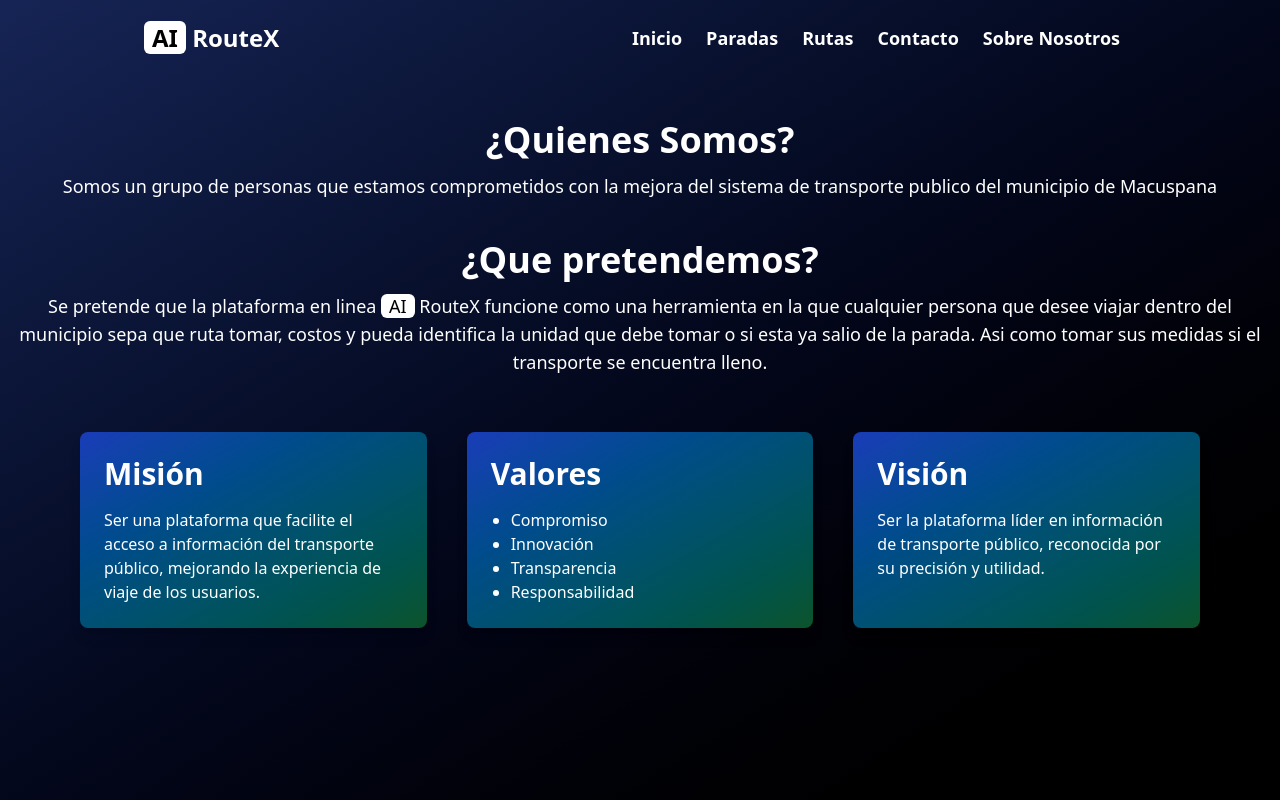
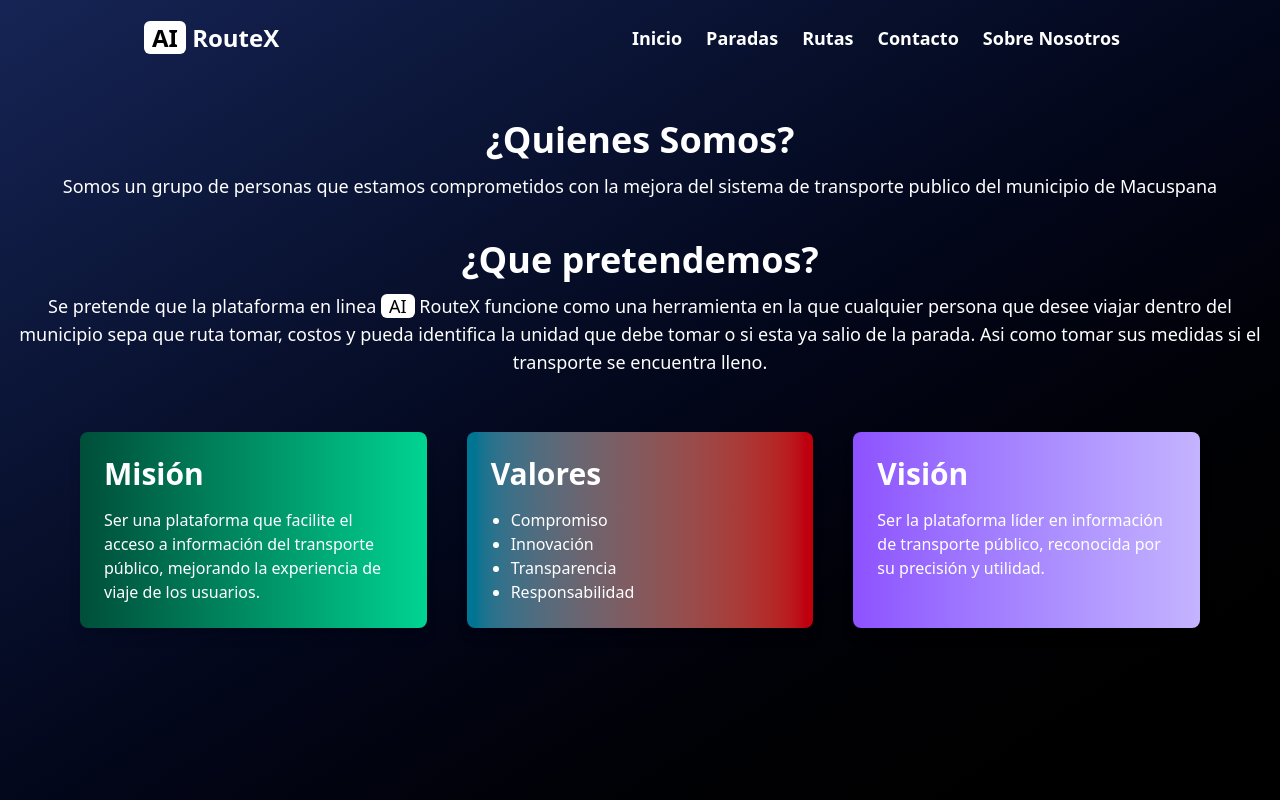
Before and after one commit to dualipin/AI-RouteX, a Vue app: page /about in a window 1280 px wide. Built offline with nearby package versions, Linux system fonts and the light colour scheme.

Commit message:
fix: update colors about

```diff
--- a/src/views/AboutView.vue
+++ b/src/views/AboutView.vue
@@ -19,14 +19,18 @@
       </p>
     </div>
     <div class="mx-20 mt-10 grid grid-cols-1 gap-10 md:grid-cols-3">
-      <div class="rounded-lg bg-gradient-to-tl from-green-900 to-blue-800 p-6 text-white shadow-lg">
+      <div
+        class="rounded-lg bg-gradient-to-l from-emerald-400 to-emerald-900 p-6 text-white shadow-lg"
+      >
         <h3 class="mb-4 text-3xl font-semibold">Misión</h3>
         <p>
           Ser una plataforma que facilite el acceso a información del transporte público, mejorando
           la experiencia de viaje de los usuarios.
         </p>
       </div>
-      <div class="rounded-lg bg-gradient-to-tl from-green-900 to-blue-800 p-6 text-white shadow-lg">
+      <div
+        class="to-emerald-700-600 rounded-lg bg-gradient-to-r from-cyan-700 to-red-700 p-6 text-white shadow-lg"
+      >
         <h3 class="mb-4 text-3xl font-semibold">Valores</h3>
         <ul class="list-disc pl-5">
           <li>Compromiso</li>
@@ -35,7 +39,9 @@
           <li>Responsabilidad</li>
         </ul>
       </div>
-      <div class="rounded-lg bg-gradient-to-tl from-green-900 to-blue-800 p-6 text-white shadow-lg">
+      <div
+        class="rounded-lg bg-gradient-to-l from-violet-300 to-violet-500 p-6 text-white shadow-lg"
+      >
         <h3 class="mb-4 text-3xl font-semibold">Visión</h3>
         <p>
           Ser la plataforma líder en información de transporte público, reconocida por su precisión
--- a/src/views/ScheduleView.vue
+++ b/src/views/ScheduleView.vue
@@ -1,5 +1,5 @@
 <template>
-  <div class="min-h-screen bg-gradient-to-tl from-blue-900 via-slate-900 to-green-900 p-4 pt-40">
+  <div class="min-h-screen bg-gradient-to-tl from-black to-blue-950 p-4 pt-40">
     <div class="container mx-auto">
       <div class="flex items-center justify-between">
         <h1 class="text-3xl font-bold text-white">Horarios</h1>
```
